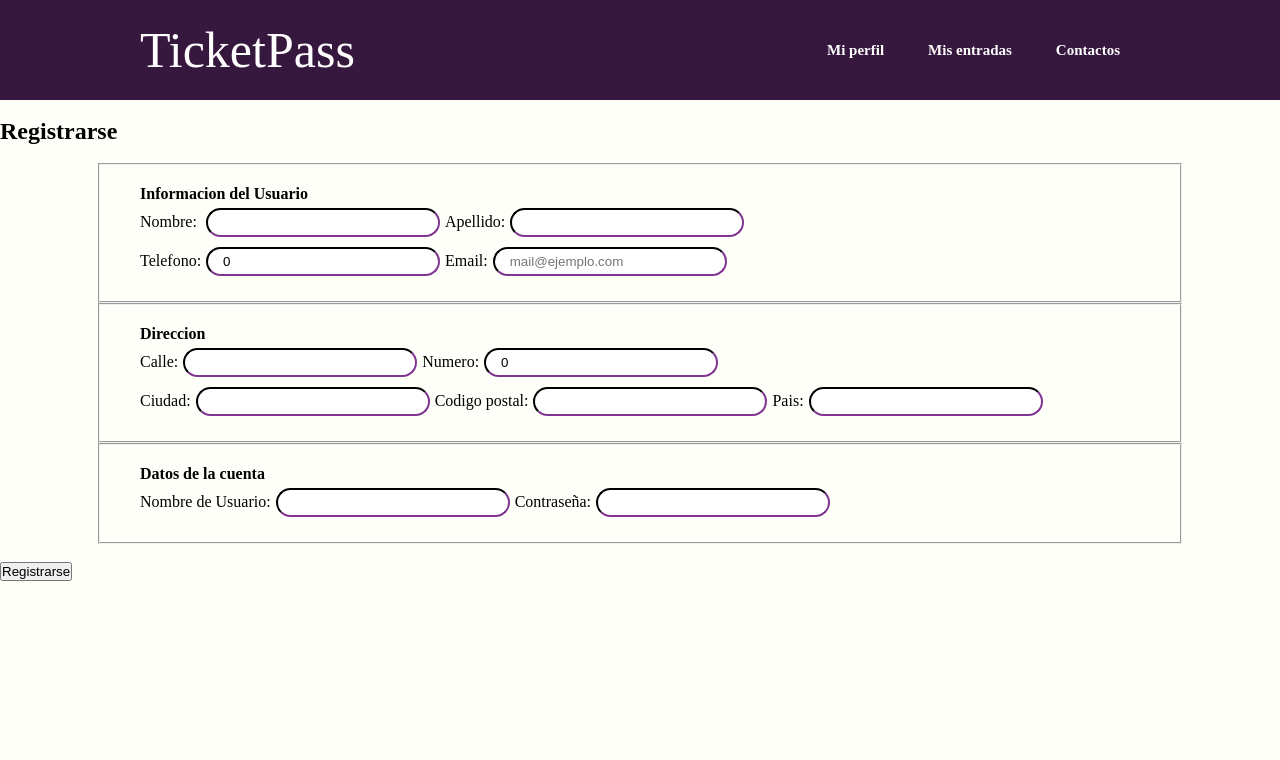
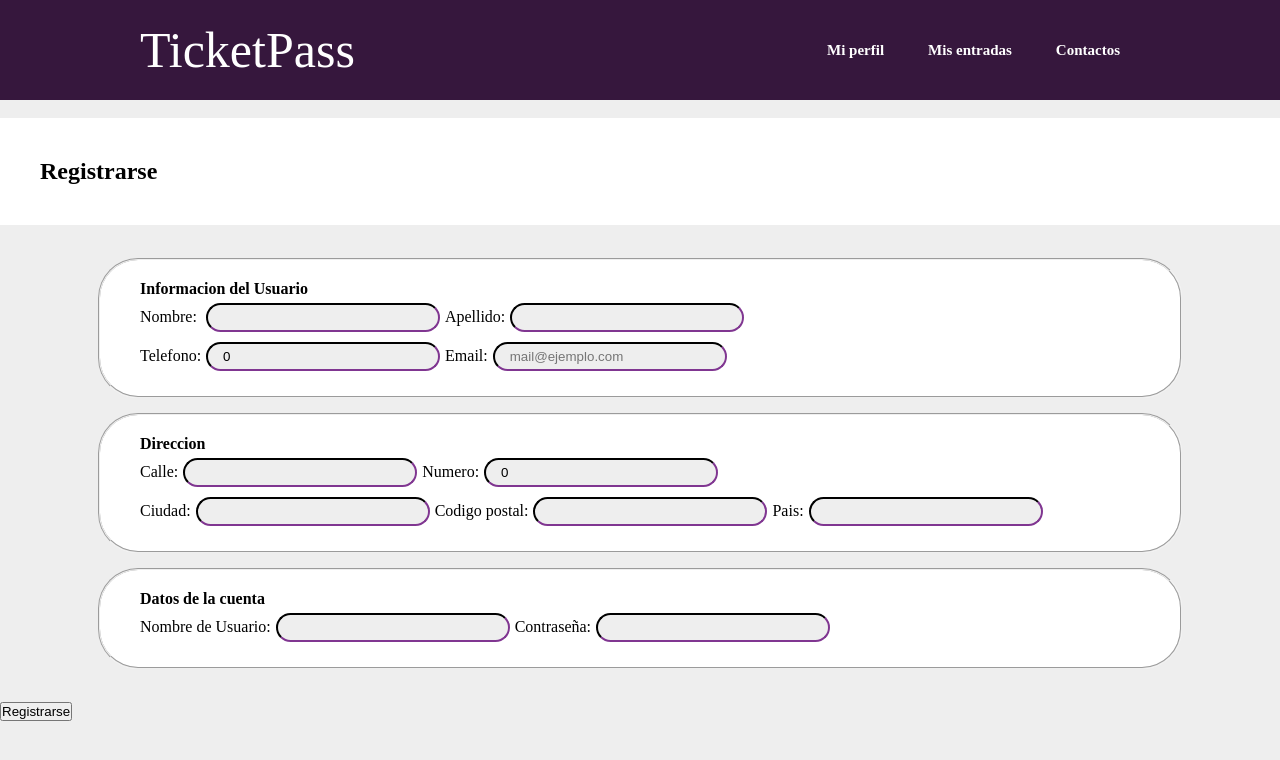
Before and after one commit to JuliMoriis/TicketPass-project, an Angular app: page /registrarse in a window 1280 px wide. Shown: the top 760 px of the page. Built offline with nearby package versions, Linux system fonts and the light colour scheme; no server answers.

Commit message:
agrego mas visuales

```diff
--- a/src/app/usuario/component/add-usuario/add-usuario.component.css
+++ b/src/app/usuario/component/add-usuario/add-usuario.component.css
@@ -5,15 +5,23 @@ input{
     box-sizing:content-box;
     border-color:#36173d;
     border-radius:40px;
+    background-color: #eeeeee;
 }
 
 fieldset{
     width: 1000px;
    justify-self: center;
     padding: 20px 40px;
+    border-radius:40px;
+    margin: 15px;
+    background-color: white;
 
 }
 
-section .head {
-    box-sizing:border-box;
+
+
+.divreg {
+    background-color: white;
+    margin:0px;
+    padding: 40px;
 }
--- a/src/app/usuario/component/add-usuario/add-usuario.component.html
+++ b/src/app/usuario/component/add-usuario/add-usuario.component.html
@@ -1,7 +1,7 @@
         <br>
-<section class="head"> <h2>Registrarse</h2> </section>
 
 
+   <div class="divreg"><h2>Registrarse</h2></div>
         <br>
         <form [formGroup]="formularioUsuario"(ngSubmit)="addUsuario()">
 
--- a/src/index.html
+++ b/src/index.html
@@ -24,9 +24,9 @@
 
   </header>
 
-  <div>
+
     <app-root></app-root>
-  </div>
+
 
 
 
--- a/src/styles.css
+++ b/src/styles.css
@@ -5,14 +5,14 @@
 }
 
 body{
-    background:#fffffa;
+    background:#eeeeee;
 }
 
 header{
     width:100%;
     overflow:hidden;
     background:#36173d;
-    margin: bottom 20px;;
+
 }
 
 .wrapper {
```
